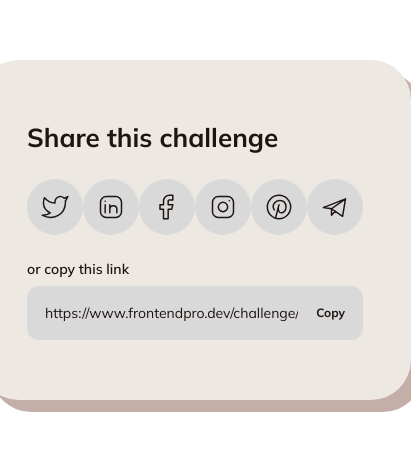
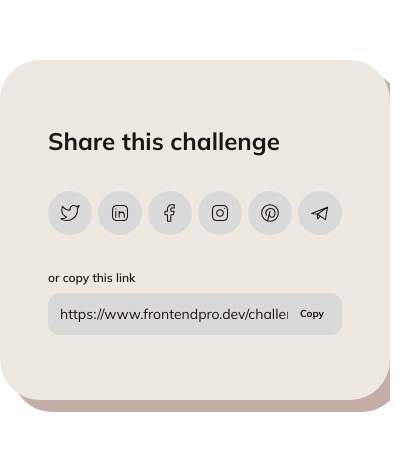
Before and after one commit to ChristianGhosn/share-card-component, a plain HTML site: page index.html in a window 390 px wide. Shown: the part 192-642 px from the top of the page, 411 px wide, since content can reach past the window. Drawn offline with Linux system fonts and the light colour scheme.

Commit message:
Add new media screen size, 640px. Updated other elements to fit nicer

```diff
--- a/style.css
+++ b/style.css
@@ -133,6 +133,9 @@ h1 {
     width: 32px;
     height: 32px;
   }
+  .link-input input {
+    padding: 16px;
+  }
   .copy-link {
     font-size: 16px;
   }
@@ -157,6 +160,9 @@ h1 {
     width: 28px;
     height: 28px;
   }
+  .link-input input {
+    padding: 14px;
+  }
   .copy-link {
     font-size: 14px;
   }
@@ -164,3 +170,30 @@ h1 {
     font-size: 12px;
   }
 }
+
+@media only screen and (max-width: 640px) {
+  .share-card {
+    width: 400px;
+    height: 340px;
+  }
+  h1 {
+    font-size: 24px;
+  }
+  .social {
+    width: 44px;
+    height: 44px;
+  }
+  .social img {
+    width: 20px;
+    height: 20px;
+  }
+  .link-input input {
+    padding: 12px;
+  }
+  .copy-link {
+    font-size: 12px;
+  }
+  .button {
+    font-size: 10px;
+  }
+}
```
